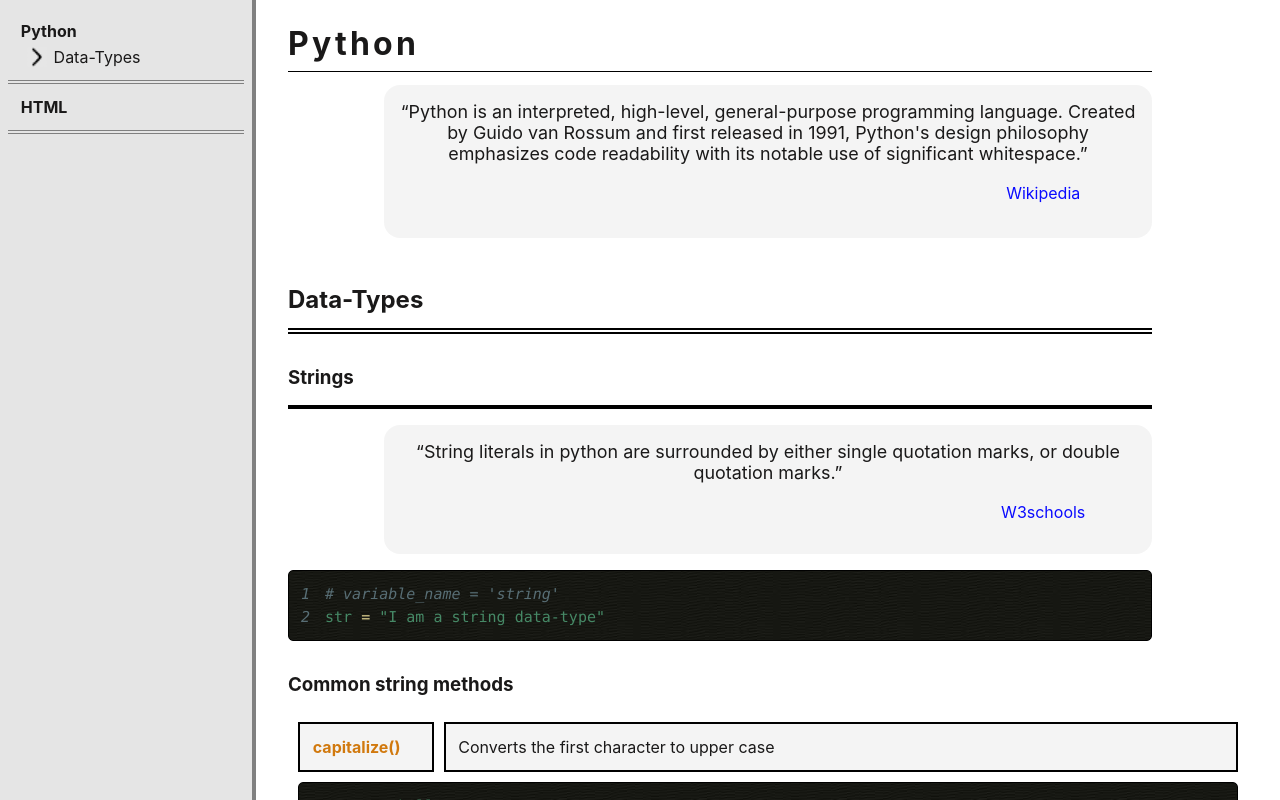
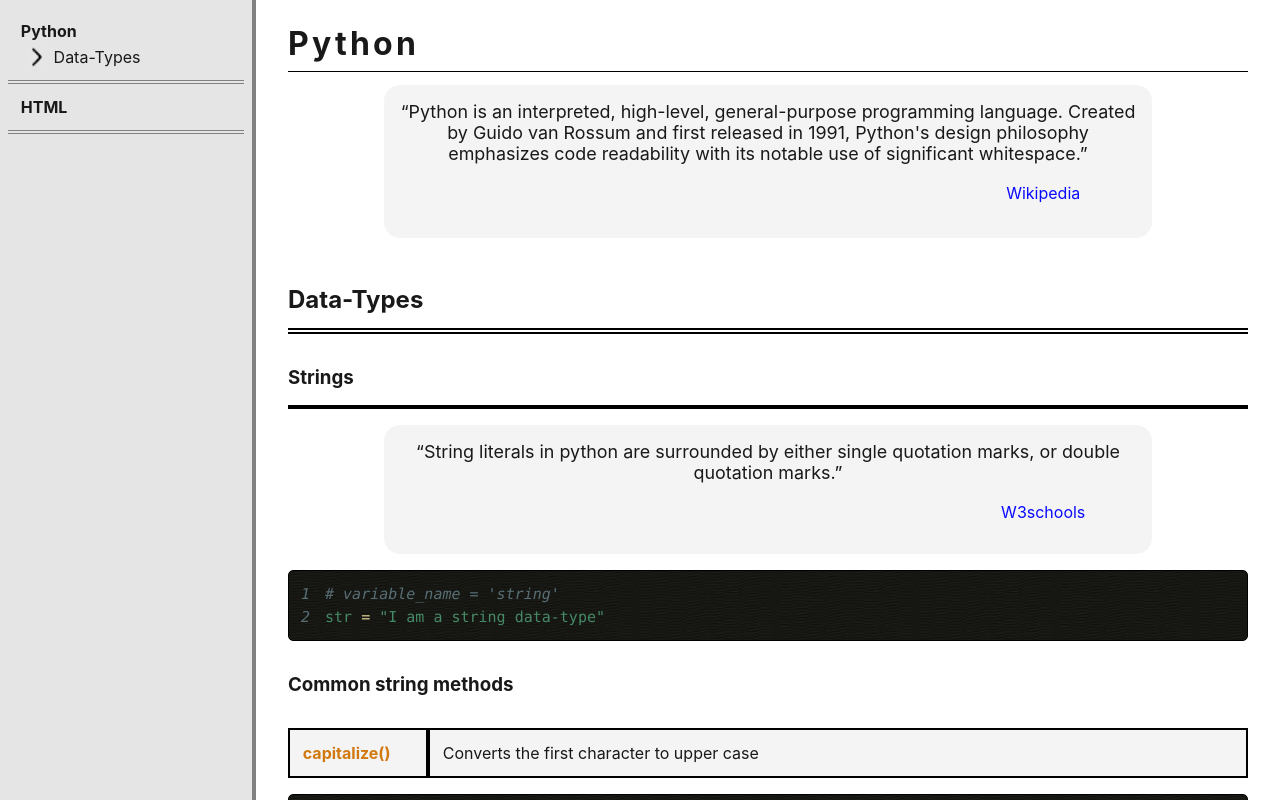
Before and after one commit to Da-Colon/reference-guide, a React (Create React App) app: page /#/python in a window 1280 px wide. Built offline with nearby package versions, Linux system fonts and the light colour scheme.

Commit message:
changed table cell spacing

```diff
--- a/src/assets/styles/layout/cheatsheet.css
+++ b/src/assets/styles/layout/cheatsheet.css
@@ -11,19 +11,19 @@
   padding-bottom: 0.5rem;
   margin-bottom: 0.8rem;
   border-bottom: solid 1px black;
-  width: 90%;
+  width: 100%;
 }
 
 .heading-two {
   border-bottom: double 6px black;
   height: 4rem;
-  width: 90%;
+  width: 100%;
 }
 
 .heading-three {
   border-bottom: solid 4px black;
   padding-bottom: 1rem;
-  width: 90%;
+  width: 100%;
 }
 
 .container-topic {
@@ -31,7 +31,7 @@
 }
 
 .code-block {
-  width: 90%;
+  width: 100%;
 }
 
 .quote {
@@ -71,6 +71,7 @@
 
 .table {
   width: 100%;
+  border-spacing: 0 1rem;
 }
 
 .table-row {
--- a/src/components/python/booleans.js
+++ b/src/components/python/booleans.js
@@ -48,7 +48,7 @@ const Booleans = () => (
         style={pojoaque}
         children={booleansOperators}
       />
-      <table cellSpacing={10} className="table">
+      <table className="table">
         <tbody>
         <tr id="bool" className="table-row">
             <td>
--- a/src/components/python/dictionaries.js
+++ b/src/components/python/dictionaries.js
@@ -99,7 +99,7 @@ const Dictionaries = () => (
         </CodeBlock>
       </div>
       <h3 className="mb-4">Common dictionary methods</h3>
-      <table cellSpacing={10} className="table">
+      <table className="table">
         <tbody>
         <tr id="dictionary-get" className="table-row">
             <td>
--- a/src/components/python/lists.js
+++ b/src/components/python/lists.js
@@ -49,7 +49,7 @@ const Lists = () => (
     <h3 id="listMethods" className="mb-4 heading-three">
         Common list methods
     </h3>
-    <table cellSpacing={10} className="table">
+    <table className="table">
       <tbody>
         <tr id="append" className="table-row">
           <td>
--- a/src/components/python/numbers.js
+++ b/src/components/python/numbers.js
@@ -50,7 +50,7 @@ const Numbers = () => (
       target="_blank"
       rel="noopener noreferrer"
       > (View more...)</a></h4>
-    <table cellSpacing={10} className="table">
+    <table className="table">
       <tbody>
         <tr id="random" className="table-row">
           <td>
--- a/src/components/python/strings.js
+++ b/src/components/python/strings.js
@@ -45,7 +45,7 @@ const Strings = () =>  (
         </CodeBlock>
       </div>
       <h3 className="mb-4">Common string methods</h3>
-      <table cellSpacing={10} className="table">
+      <table className="table">
         <tbody>
           <tr id="capitalize" className="table-row">
             <td>
```
